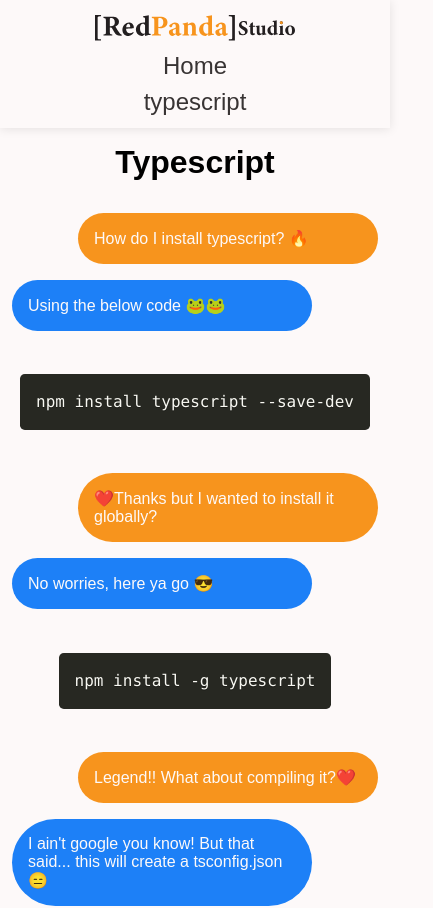
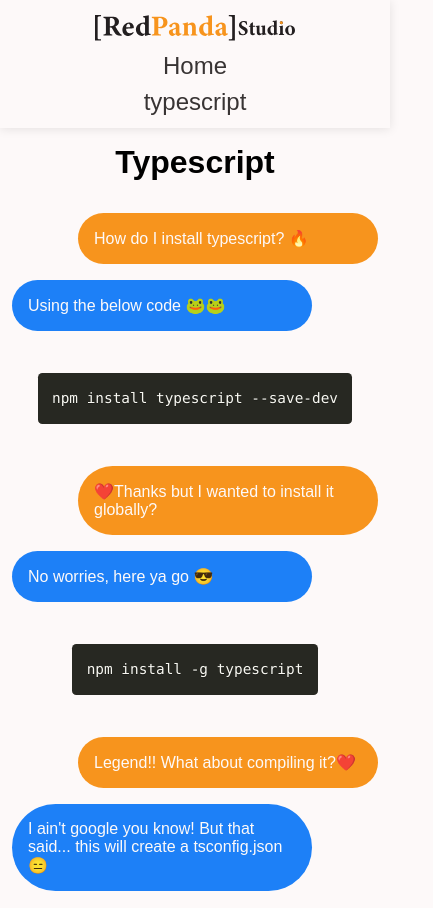
Before and after one commit to TimothyRedPanda/red-panda-portfolio, a Next.js app: page /typescript in a window 390 px wide. Shown: the top 908 px of the page, 433 px wide, since content can reach past the window. Built offline with nearby package versions, Linux system fonts and the light colour scheme; a web font is replaced by a local one.

Commit message:
Font fixed on code-snippets

```diff
--- a/src/app/globals.scss
+++ b/src/app/globals.scss
@@ -44,6 +44,5 @@ body {
     .main-nav {
         flex-flow: column nowrap;
         gap: 0.5rem;
-        width: 100vw;
     }
 }
--- a/src/components/codeSnippet/code.module.scss
+++ b/src/components/codeSnippet/code.module.scss
@@ -1,3 +1,10 @@
 .code {
  margin: 0.2rem;
+ font-size: 1.5rem;
 }
+
+@media screen and (max-width: 850px) {
+.code {
+ font-size: 0.9rem;
+}
+}
```
